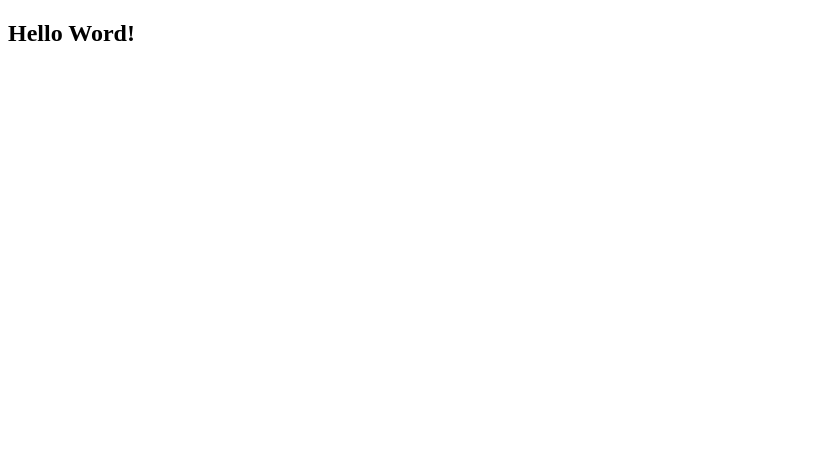
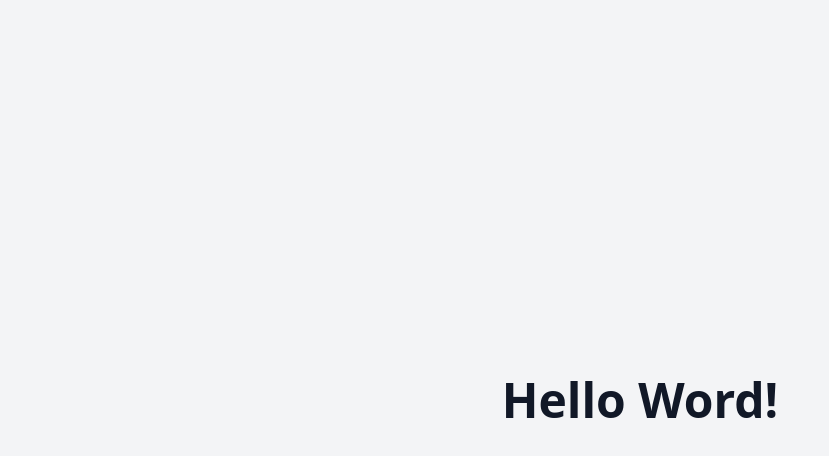
Before and after one commit to kholidss/test-memoora-frontend, a React (Vite) app: page / in a window 1280 px wide. Shown: the top 456 px of the page, without its empty margins (0-829 px from the left). Built offline with nearby package versions, Linux system fonts and the light colour scheme.

Commit message:
feat: add and config tailwindcss

```diff
--- a/package.json
+++ b/package.json
@@ -14,6 +14,7 @@
   },
   "devDependencies": {
     "@vitejs/plugin-react": "^1.0.0",
+    "autoprefixer": "^10.4.0",
     "eslint": "^8.2.0",
     "eslint-config-airbnb": "^19.0.0",
     "eslint-config-prettier": "^8.3.0",
@@ -22,7 +23,9 @@
     "eslint-plugin-prettier": "^4.0.0",
     "eslint-plugin-react": "^7.27.0",
     "eslint-plugin-react-hooks": "^4.3.0",
+    "postcss": "^8.3.11",
     "prettier": "^2.4.1",
+    "tailwindcss": "^2.2.19",
     "vite": "^2.6.4"
   }
 }
--- /dev/null
+++ b/postcss.config.js
@@ -0,0 +1,6 @@
+module.exports = {
+  plugins: {
+    tailwindcss: {},
+    autoprefixer: {},
+  },
+}
--- a/src/App.jsx
+++ b/src/App.jsx
@@ -2,8 +2,8 @@ import React from 'react'
 
 const App = function () {
   return (
-    <div>
-      <h2>Hello Word!</h2>
+    <div className="min-h-screen min-w-full flex justify-center items-center">
+      <h2 className="text-5xl font-semibold">Hello Word!</h2>
     </div>
   )
 }
--- a/src/main.jsx
+++ b/src/main.jsx
@@ -1,6 +1,7 @@
 import React from 'react'
 import ReactDOM from 'react-dom'
 import App from './App'
+import './style/app.css'
 
 ReactDOM.render(
   <React.StrictMode>
--- /dev/null
+++ b/src/style/app.css
@@ -0,0 +1,9 @@
+@tailwind base;
+@tailwind components;
+@tailwind utilities;
+
+@layer base {
+  html, body {
+    @apply font-sans antialiased bg-gray-100 text-gray-900;
+  }
+}
--- /dev/null
+++ b/tailwind.config.js
@@ -0,0 +1,12 @@
+module.exports = {
+  mode: 'jit',
+  purge: ['./src/**/*.(js|jsx|html)'],
+  darkMode: false,
+  theme: {
+    extend: {},
+  },
+  variants: {
+    extend: {},
+  },
+  plugins: [],
+}
```
Also changed, not shown: 1 other file (tests, documents, lock files or other folders).
